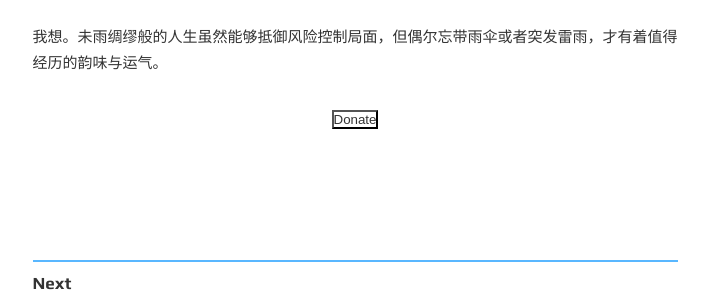
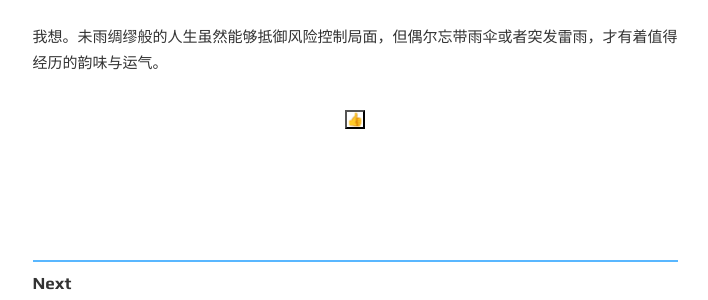
Before and after one commit to codyb1ue/codyb1ue.github.io, a Jekyll site: the page built from _posts/2014-06-27-breeze.md, in a window 1280 px wide. Shown: the part 749-1049 px from the top of the page, without its empty margins (285-993 px from the left). Built offline with Jekyll 4.4.1, drawn with Linux system fonts in a browser that asks for light colours; comment, search, counter and statistics services are not loaded.

Commit message:
Update post.html

```diff
--- a/_layouts/post.html
+++ b/_layouts/post.html
@@ -22,8 +22,9 @@
   {{ content }}
   <div class="reward-container">
    <div></div>
-   <p align="center"><button onclick="var qr = document.getElementById('qr'); qr.style.display = (qr.style.display === 'none') ? 'block' : 'none';">
-    Donate
+   <p align="center"><button onclick="var qr = document.getElementById('qr'); qr.style.display = (qr.style.display === 'none') ? 'block' : 'none';" background-color: transparent;
+        border: none;>
+    👍
    </button></p>
    <div id="qr" style="display: none;">
       <div style="display: inline-block;">
```
